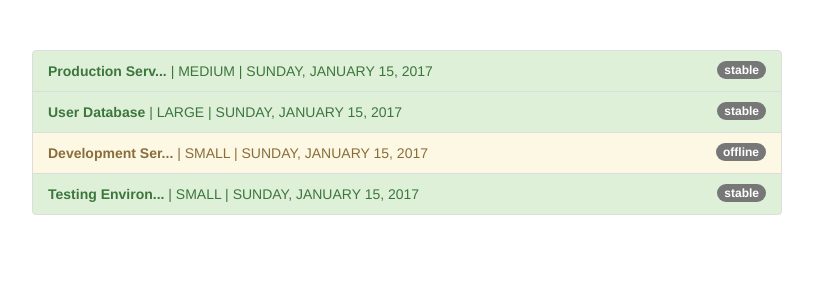
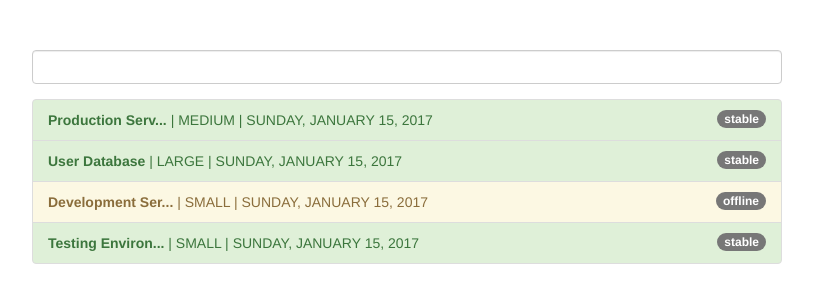
Before and after one commit to yogas/angular-hm-8, an Angular app: page / in a window 1280 px wide. Shown: the top 302 px of the page, without its empty margins (233-1046 px from the left). Built offline with nearby package versions, Linux system fonts and the light colour scheme.

Commit message:
lesson 247

```diff
--- a/src/app/app.component.html
+++ b/src/app/app.component.html
@@ -1,10 +1,13 @@
 <div class="container">
   <div class="row">
     <div class="col-xs-12 col-sm-10 col-md-8 col-sm-offset-1 col-md-offset-2">
+      <div class="form-group">
+        <input type="search" class="form-control" [(ngModel)]="filteredStatus" />
+      </div>
       <ul class="list-group">
         <li
           class="list-group-item"
-          *ngFor="let server of servers"
+          *ngFor="let server of servers | filter:filteredStatus:'status'"
           [ngClass]="getStatusClasses(server)">
           <span
             class="badge">
--- a/src/app/app.component.ts
+++ b/src/app/app.component.ts
@@ -6,6 +6,8 @@
   styleUrls: ['./app.component.css']
 })
 export class AppComponent {
+  filteredStatus = '';
+
   servers = [
     {
       instanceType: 'medium',
--- a/src/app/app.module.ts
+++ b/src/app/app.module.ts
@@ -5,11 +5,13 @@
 
 import { AppComponent } from './app.component';
 import { ShortenPipe } from './shorten.pipe';
+import { FilterPipe } from './filter.pipe';
 
 @NgModule({
   declarations: [
     AppComponent,
-    ShortenPipe
+    ShortenPipe,
+    FilterPipe
   ],
   imports: [
     BrowserModule,
--- /dev/null
+++ b/src/app/filter.pipe.ts
@@ -0,0 +1,18 @@
+import { Pipe, PipeTransform } from '@angular/core';
+
+@Pipe({
+  name: 'filter'
+})
+export class FilterPipe implements PipeTransform {
+
+  transform(value: unknown[], filterString: string, propName: string): unknown {
+    if (value.length === 0 || filterString.length === 0) {
+      return value;
+    }
+    return value.filter(item => {
+      const regExp = new RegExp(`^${filterString}`, 'g')
+      return item[propName].match(regExp)
+    })
+  }
+
+}
```
